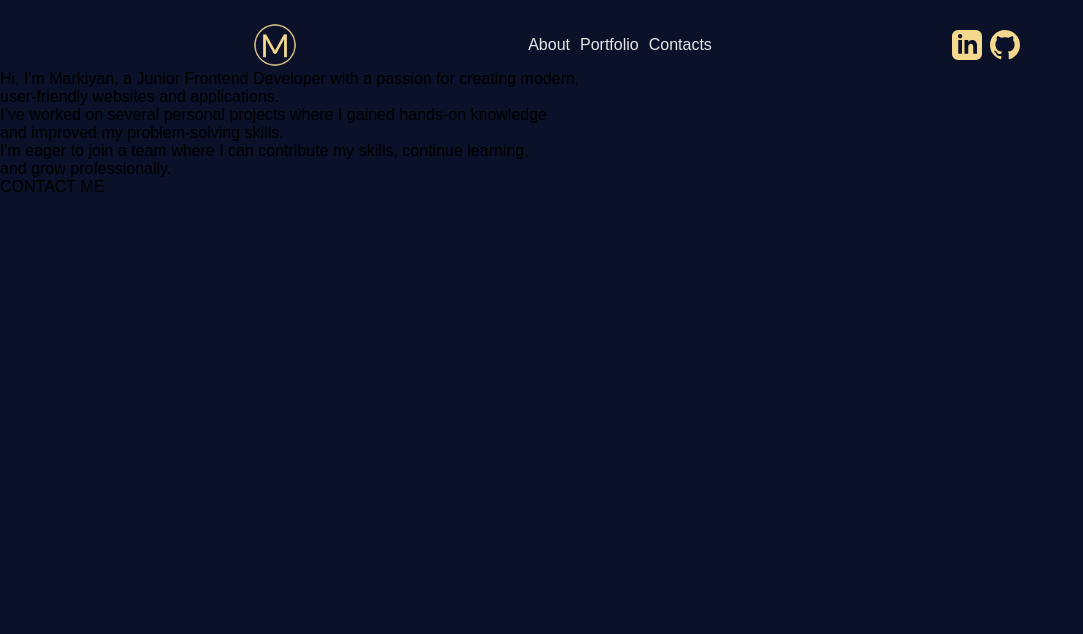
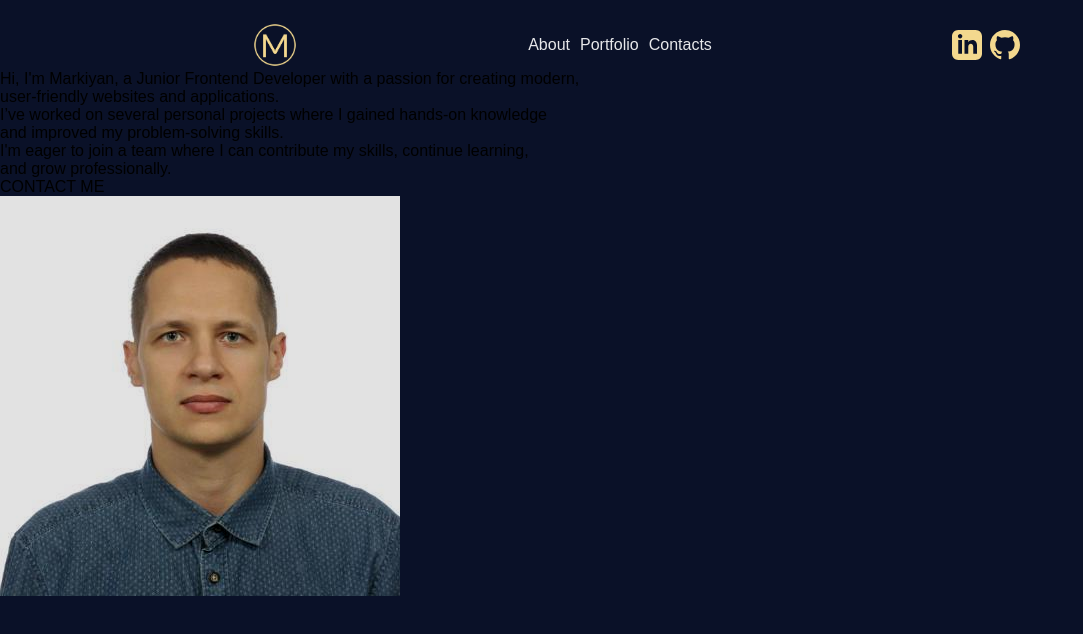
Before and after one commit to MarkiMark01/portfolio_vite_sass, a React (Vite) app: page / in a window 1280 px wide. Shown: the top 634 px of the page, without its empty margins (0-1083 px from the left). Built offline with nearby package versions, Linux system fonts and the light colour scheme.

Commit message:
added second block in Main page

```diff
--- a/src/components/pages/main/Main.jsx
+++ b/src/components/pages/main/Main.jsx
@@ -1,3 +1,5 @@
+import styles from './main.module.scss';
+
 const Main = () => {
   return (
     <section>
@@ -17,6 +19,9 @@ const Main = () => {
         </p>
         <a href="">CONTACT ME</a>
       </section>
+      <section>
+        <img src="./photo.jpg" alt="My photo" className={styles.photo}/>
+      </section>
     </section>
   );
 };
--- /dev/null
+++ b/src/components/pages/main/main.module.scss
@@ -0,0 +1,7 @@
+.photo {
+    filter: brightness(0.85) contrast(1.1);
+    background-color: #e1eff9;
+  }
+
+
+//   #e1eff9
```
Also changed, not shown: public/photo.jpg (added).
